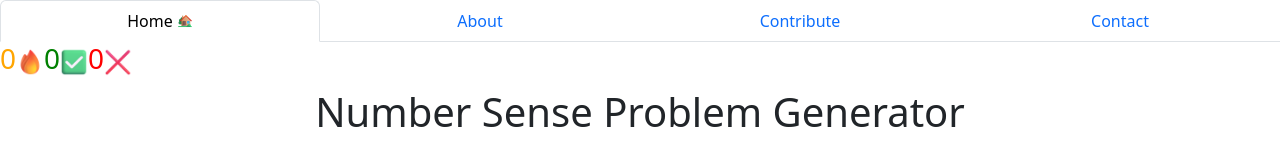
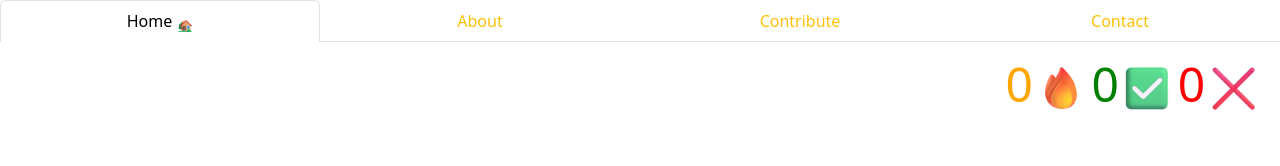
Before and after one commit to 5txvn/Number-Sense-Problem-Generator, a plain HTML site: page practice.html in a window 1280 px wide. Drawn offline with nearby package versions, Linux system fonts and the light colour scheme; some packages are replaced by stand-ins of ours.

Commit message:
commit for the day

```diff
--- a/css/practice.css
+++ b/css/practice.css
@@ -9,10 +9,22 @@ h2 {
 }
 .correct {
     color: green;
+    margin-left:.5%;
 }
 .wrong {
     color: red;
+    margin-left:.5%;
 }
 .streak {
     color: orange;
 }
+.score {
+    text-align: right;
+    font-size: 48px;
+    margin-top: 1%;
+    margin-right: 1.75%;
+}
+img {
+    vertical-align: bottom;
+    margin-left:.35%;
+}
--- a/js/practice.js
+++ b/js/practice.js
@@ -1,8 +1,4 @@
 const urlParams = new URLSearchParams(window.location.search);
 const code = urlParams.get('code');
 const parameters = code.split("-");
-console.log(parameters[0])
-console.log(parseInt(parameters[1]))
-console.log(parseInt(parameters[2]))
-console.log(parseInt(parameters[3]))
 $(".problem").text(generateProblem(parameters[0], parseInt(parameters[1]), parseInt(parameters[2]), parseInt(parameters[3])))
--- a/js/problem-generation.js
+++ b/js/problem-generation.js
@@ -17,13 +17,16 @@ function genMult(factor, digits) {
 function genFOIL(digits, digits2) {
     digits = parseInt(digits);
     digits2 = parseInt(digits2);
-    return `$${generateNum(10**(digits-1), 10**(digits))} \\times ${generateNum(10**(digits-1), 10**(digits))}$`
+    const num1 = generateNum(10**(digits-1), 10**(digits));
+    const num2 = generateNum(10**(digits-1), 10**(digits));
+    return [`$${num1} \\times ${num2}$`, num1 * num2]
 }
 //problem generation function
 function generateProblem(code, digits, digits2, factor) {
     //check for the codes and return the appropriate problem in latex
     switch(code) {
         case "mult":
+            $(".problem").html(generateProblem(""))
             return genMult(factor, digits)
             break;
         case "foil":
--- a/practice.html
+++ b/practice.html
@@ -29,22 +29,22 @@
 </head>
 <body>
     <!-- navbar -->
-    <ul class="nav nav-tabs nav-justified">
+    <ul class="nav nav-tabs nav-justified text-success">
         <li class="nav-item">
-          <a class="nav-link active" href="#">Home <img style="height:1em;margin-top:-5px;" src="./assets/house.png"></a>
+          <a class="nav-link active" href="/">Home <img style="height:1em;margin-top:-5px;" src="./assets/house.png"></a>
         </li>
         <li class="nav-item">
-          <a class="nav-link" href="about.html">About</a>
+          <a class="nav-link text-warning" href="about.html">About</a>
         </li>
         <li class="nav-item">
-            <a class="nav-link" href="contribute.html">Contribute</a>
+            <a class="nav-link text-warning" href="contribute.html">Contribute</a>
           </li>
         <li class="nav-item">
-          <a class="nav-link" href="contact.html">Contact</a>
+          <a class="nav-link text-warning" href="contact.html">Contact</a>
         </li>
       </ul>
       <h3 class="score"><span class="streak">0</span><img src="assets/fire.png" style="height:1em;"><span class="correct">0</span></span><img src="assets/correct.png" style="height:1em;"><span class="wrong">0</span><img src="assets/cross.png" style="height:1em;"></h3>
-      <h1>Number Sense Problem Generator</h1>
+      <!--<h1>Number Sense Problem Generator</h1>-->
       <h2 class="problem"></h2>
 </body>
 <!-- import all the custom scripts -->
```
